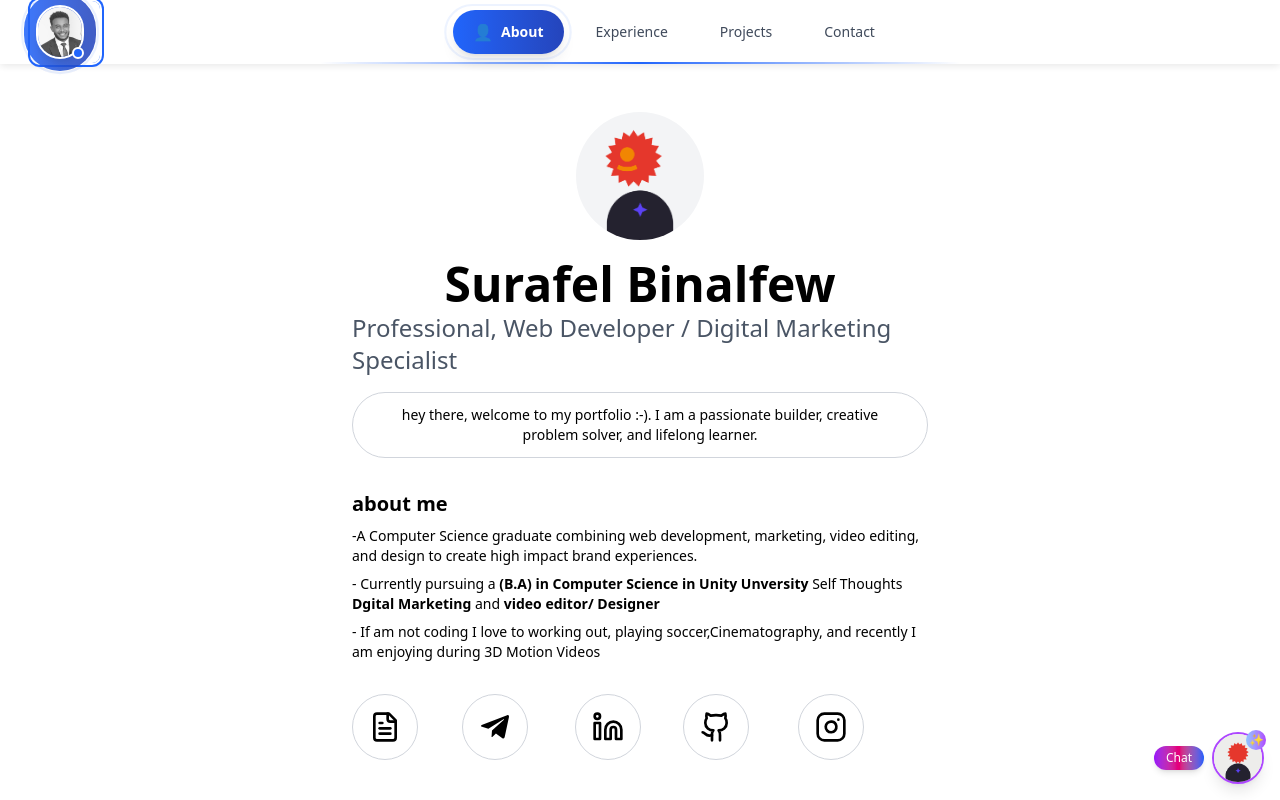
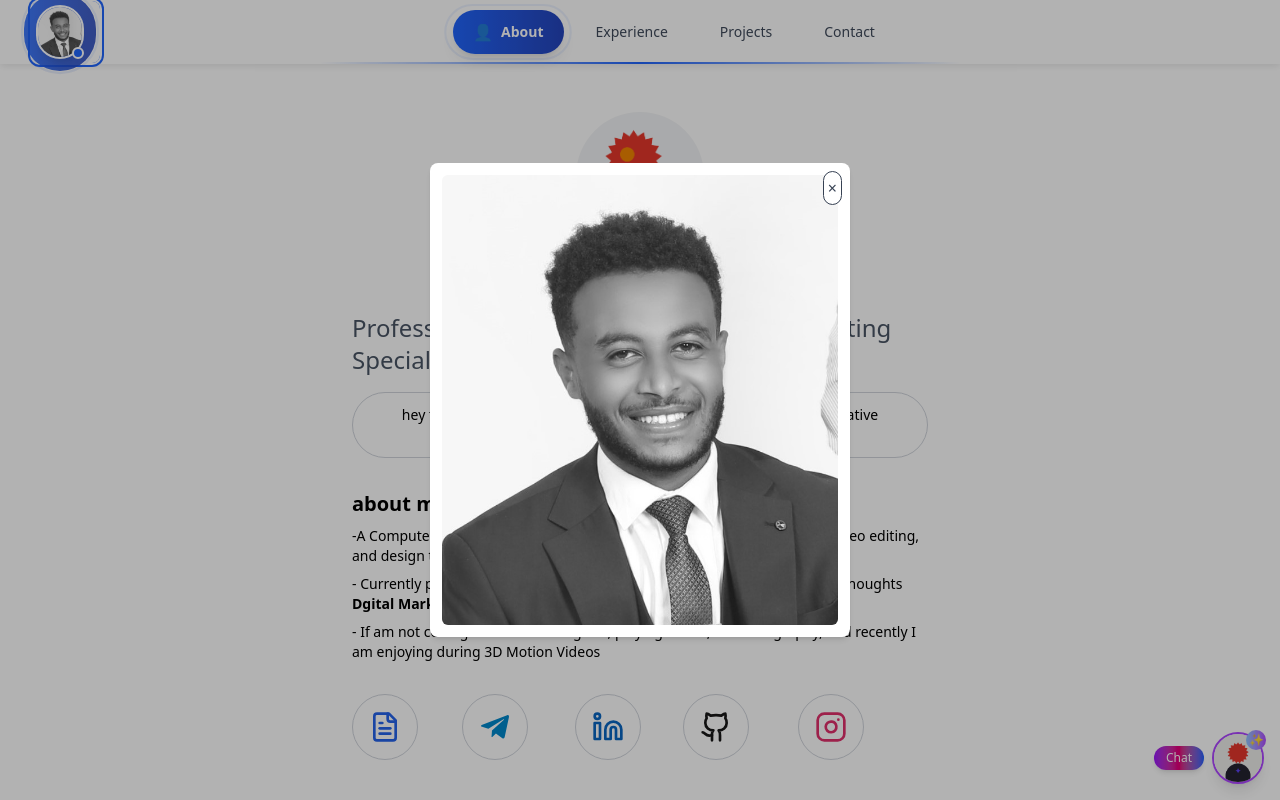
Before and after one commit to Surafelgk/my-portfolio-main, a Next.js app: page / in a window 1280 px wide. Both pictures are taken after a click on the button "Surafel Binalfew". Shown: the top 800 px of the page. Built offline with nearby package versions, Linux system fonts and the light colour scheme.

Commit message:
new  add

```diff
--- a/src/app/components/About.tsx
+++ b/src/app/components/About.tsx
@@ -12,27 +12,27 @@ const socials = [
   {
     name: "Resume",
     href: "https://docs.google.com/document/d/1gHW8rsWNV2bzkkkkL_nwGwe-41yTfNqX4rC20nije7IVX8/edit?usp=sharing",
-    icon: <FileText size={32} className="group-hover:text-blue-500 transition-colors duration-300" />,
+    icon: <FileText size={32} className="text-[#2563eb] group-hover:text-[#1e40af] transition-colors duration-300" />,
   },
   {
     name: "Telegram",
     href: "https://t.me/surafel_gk",
-    icon: <FaTelegramPlane size={32} className="group-hover:text-blue-500 transition-colors duration-300" />,
+    icon: <FaTelegramPlane size={32} className="text-[#0088cc] group-hover:text-[#0077b6] transition-colors duration-300" />,
   },
   {
     name: "LinkedIn",
     href: "https://www.linkedin.com/in/surafelbinalfew",
-    icon: <Linkedin size={32} className="group-hover:text-blue-600 transition-colors duration-300" />,
+    icon: <Linkedin size={32} className="text-[#0A66C2] group-hover:text-[#084b87] transition-colors duration-300" />,
   },
   {
     name: "GitHub",
     href: "https://github.com/surafelgk",
-    icon: <Github size={32} className="group-hover:text-black dark:group-hover:text-black transition-colors duration-300" />,
+    icon: <Github size={32} className="text-[#181717] group-hover:text-[#0f0f0f] transition-colors duration-300" />,
   },
   {
     name: "Instagram",
     href: "https://www.instagram.com/surafelgk/",
-    icon: <Instagram size={32} className="group-hover:text-blue-300 transition-colors duration-300" />,
+    icon: <Instagram size={32} className="text-[#E1306C] group-hover:text-[#C13584] transition-colors duration-300" />,
   },
 ];
 
--- a/src/app/components/Contacts.tsx
+++ b/src/app/components/Contacts.tsx
@@ -13,21 +13,21 @@ export default function Contact() {
 
       <ul className="space-y-3 text-sm">
         <li className="flex items-center gap-2">
-          <FaEnvelope className="text-gray-500 text-xl" />
+          <FaEnvelope className="text-[#D44638] text-xl" />
           <a href="mailto:surafelgk@gmail.com" className="text-blue-500 underline">
             surafelgk@gmail.com
           </a>
         </li>
 
         <li className="flex items-center gap-2">
-          <FaPhone className="text-gray-500 text-xl" />
+          <FaPhone className="text-[#10B981] text-xl" />
           <a href="tel:+251947510525" className="text-blue-500 underline">
             +251 94 751 0525
           </a>
         </li>
 
         <li className="flex items-center gap-2">
-          <FaLinkedin className="text-gray-500 text-xl" />
+          <FaLinkedin className="text-[#0A66C2] text-xl" />
           <a
             href="https://www.linkedin.com/in/surafelbinalfew/"
             target="_blank"
@@ -39,7 +39,7 @@ export default function Contact() {
         </li>
 
         <li className="flex items-center gap-2">
-          <FaTelegramPlane className="text-gray-500 text-xl" />
+          <FaTelegramPlane className="text-[#0088cc] text-xl" />
           <a
             href="https://t.me/surafel_gk"
             target="_blank"
@@ -51,7 +51,7 @@ export default function Contact() {
         </li>
 
         <li className="flex items-center gap-2">
-          <FaGithub className="text-gray-500 text-xl" />
+          <FaGithub className="text-[#181717] text-xl" />
           <a
             href="https://github.com/Surafelgk/"
             target="_blank"
--- a/src/app/components/Projects.tsx
+++ b/src/app/components/Projects.tsx
@@ -28,7 +28,7 @@ const projects: Project[] = [
     tags: ["HTML","CSS", "Javascript", "Bootstrap", ],
     video: "/12.mp4",
     website: "",
-    source: "/https://github.com/Segnit11/ChurnPrediction.git"
+    source: "https://github.com/surafelgk"
   },
   {
     title: "Netflix Clone",
--- a/src/app/components/ui/Header.tsx
+++ b/src/app/components/ui/Header.tsx
@@ -90,6 +90,7 @@ const Header = () => {
   const [isMobileMenuOpen, setIsMobileMenuOpen] = useState(false);
   const [isScrolled, setIsScrolled] = useState(false);
   const [isLogoHovered, setIsLogoHovered] = useState(false);
+  const [isImageOpen, setIsImageOpen] = useState(false);
 
   const headerRef = useRef<HTMLElement>(null);
   const logoRef = useRef<HTMLDivElement>(null);
@@ -284,6 +285,16 @@ const Header = () => {
     return () => window.removeEventListener("keydown", handleKeyDown);
   }, [isMobileMenuOpen, localizedNavItems, scrollToSection, headerControls, navControls]);
 
+  // Close image modal on Escape
+  useEffect(() => {
+    if (!isImageOpen) return;
+    const onKey = (e: KeyboardEvent) => {
+      if (e.key === "Escape") setIsImageOpen(false);
+    };
+    window.addEventListener("keydown", onKey);
+    return () => window.removeEventListener("keydown", onKey);
+  }, [isImageOpen]);
+
   // Prevent body scroll when mobile menu is open
   useEffect(() => {
     if (isMobileMenuOpen) {
@@ -415,8 +426,13 @@ const Header = () => {
                     alt="Surafel Binalfew"
                     width={48}
                     height={48}
-                    className="rounded-full object-cover border-2 border-white shadow-lg relative z-10"
+                    className="rounded-full object-cover border-2 border-white shadow-lg relative z-10 cursor-pointer"
                     priority
+                    onClick={(e) => {
+                      // prevent the logo button's click (scroll to top) when opening image
+                      e.stopPropagation();
+                      setIsImageOpen(true);
+                    }}
                   />
 
                   {/* Active indicator dot with blue color */}
@@ -897,7 +913,43 @@ const Header = () => {
           </>
         )}
       </AnimatePresence>
-    </>
+        {/* Image lightbox/modal */}
+        <AnimatePresence>
+          {isImageOpen && (
+            <motion.div
+              initial={{ opacity: 0 }}
+              animate={{ opacity: 1 }}
+              exit={{ opacity: 0 }}
+              className="fixed inset-0 z-60 flex items-center justify-center bg-black/30"
+              onClick={() => setIsImageOpen(false)}
+            >
+              <motion.div
+                initial={{ scale: 0.98 }}
+                animate={{ scale: 1 }}
+                exit={{ scale: 0.98 }}
+                transition={{ type: "spring", damping: 22, stiffness: 260 }}
+                className="relative max-w-[420px] w-full bg-white rounded-lg shadow-md p-3"
+                onClick={(e) => e.stopPropagation()}
+              >
+                <Image
+                  src="/segni-pic2.jpg"
+                  alt="Surafel Binalfew"
+                  width={800}
+                  height={800}
+                  className="w-full h-auto rounded-md object-cover"
+                />
+                <button
+                  onClick={() => setIsImageOpen(false)}
+                  aria-label="Close image"
+                  className="absolute top-2 right-2 p-1 rounded-full bg-white text-gray-700 border"
+                >
+                  ×
+                </button>
+              </motion.div>
+            </motion.div>
+          )}
+        </AnimatePresence>
+      </>
   );
 };
 
```
